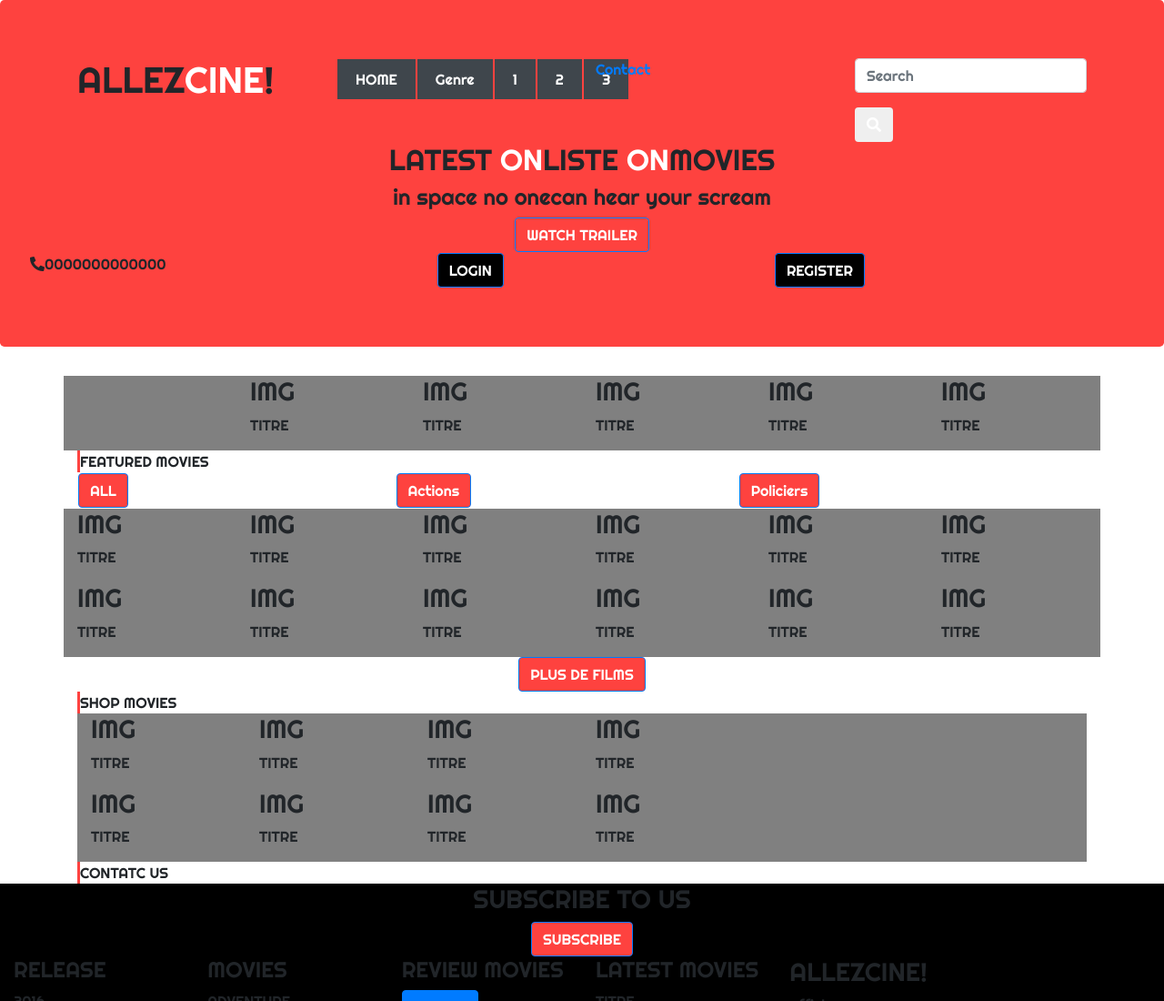
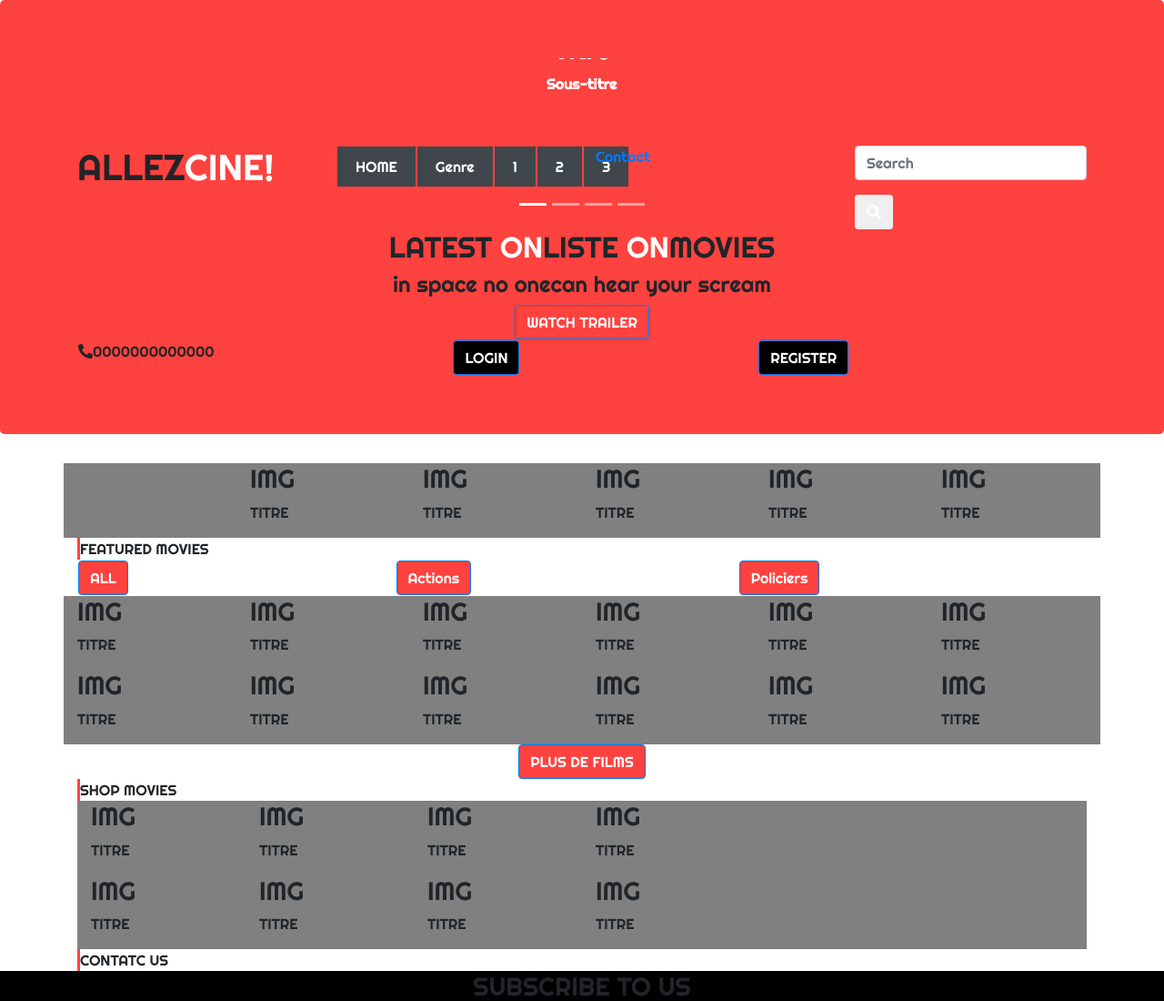
Before and after one commit to Goudmant/frontend-AllezCine, a plain HTML site: page index.html in a window 1280 px wide. Shown: the top 1100 px of the page at 91% size. Drawn offline with nearby package versions, Linux system fonts and the light colour scheme.

Commit message:
carousel

```diff
--- a/index.html
+++ b/index.html
@@ -23,10 +23,56 @@
             <!-- JUMBOTRON - HERO ZONE -->
             <div class="jumbotron" data-ride="carousel" data-interval="6000" data-pause="false" style="background-color:#fe423f">
                 <div class="container">
+                    <!--Carousel Start-->
+                    <div id="myCarousel" class="carousel slide" data-ride="carousel">
+                    <!-- Indicators -->
+                        <ol class="carousel-indicators">
+                            <li data-target="#myCarousel" data-slide-to="0" class="active"></li>
+                            <li data-target="#myCarousel" data-slide-to="1"></li>
+                            <li data-target="#myCarousel" data-slide-to="2"></li>
+                            <li data-target="#myCarousel" data-slide-to="3"></li>
+                        </ol>
+
+                    <!-- Wrapper for slides -->
+                        <div class="carousel-inner">
+
+                        <div class="item active">
+                            <img src="" alt="" style="width:100%;">
+                            <div class="carousel-caption">
+                                <h3>Titre</h3>
+                                <p>Sous-titre</p>
+                            </div>
+                        </div>
+
+                        <div class="item">
+                            <img src="" alt="" style="width:100%;">
+                            <div class="carousel-caption">
+                                <h3>Titre</h3>
+                                <p>Sous-titre</p>
+                            </div>
+                        </div>
+
+                        <div class="item">
+                            <img src="" alt="" style="width:100%;">
+                            <div class="carousel-caption">
+                                <h3>Titre</h3>
+                                <p>Sous-titre</p>
+                            </div>
+                        </div>
+
+                        <div class="item">
+                            <img src="" alt="" style="width:100%;">
+                            <div class="carousel-caption">
+                                <h3>Titre</h3>
+                                <p>Sous-titre</p>
+                            </div>
+                        </div>
+                    <!-- carousel end -->
+                        </div>
                     <div class="row">
                         <div class="col-3">
                             <div class="titre">
-                                <h1>ALLEZ<span>CINE</span>!</h1>
+                                <h1>ALLEZ<span>CINE!</span></h1>
                             </div>
                         </div>
                         <div class="col-3">
```
